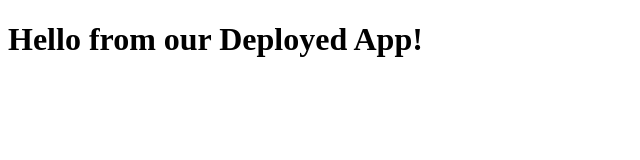
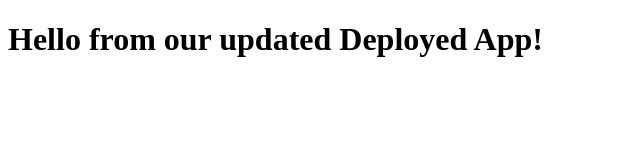
Before and after one commit to deeepak-tyagii/github-actions-demo, a website: page public/index.html in a window 1280 px wide. Shown: the whole page, without its empty margins (0-640 px from the left). Drawn offline with Linux system fonts and the light colour scheme.

```diff
--- a/public/index.html
+++ b/public/index.html
@@ -1,5 +1,5 @@
 <!DOCTYPE html>
 <html lang="en">
 <head><title>Demo</title></head>
-<body><h1>Hello from our Deployed App!</h1></body>
+<body><h1>Hello from our updated Deployed App!</h1></body>
 </html>
```
